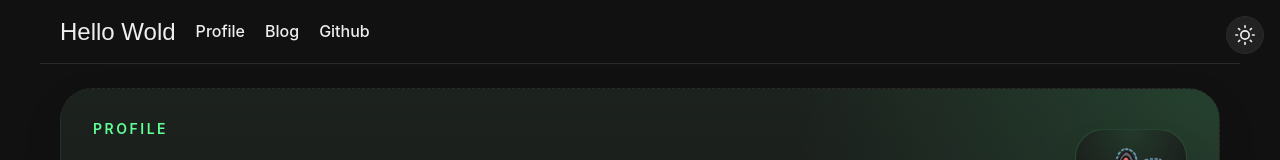
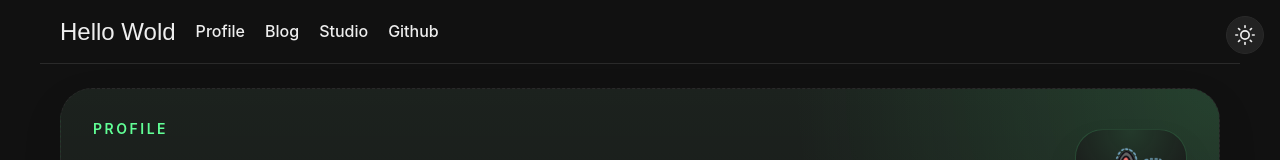
Before and after one commit to RyuWoong/ryuwoong.github.io, a Next.js app: page /profile in a window 1280 px wide. Shown: the top 160 px of the page. Built offline with nearby package versions, Linux system fonts and the light colour scheme; a web font is replaced by a local one.

Commit message:
feat: add studio link to header

```diff
--- a/app/(main)/layout.tsx
+++ b/app/(main)/layout.tsx
@@ -19,7 +19,12 @@ export default function RootLayout({
             <Link href="/blog">Blog</Link>
           </li>
           <li>
-            <Link href="https://github.com/RyuWoong" target="_blank">
+            <Link href="https://studio.cogicode.com" target="_blank" rel="noreferrer">
+              Studio
+            </Link>
+          </li>
+          <li>
+            <Link href="https://github.com/RyuWoong" target="_blank" rel="noreferrer">
               Github
             </Link>
           </li>
```
